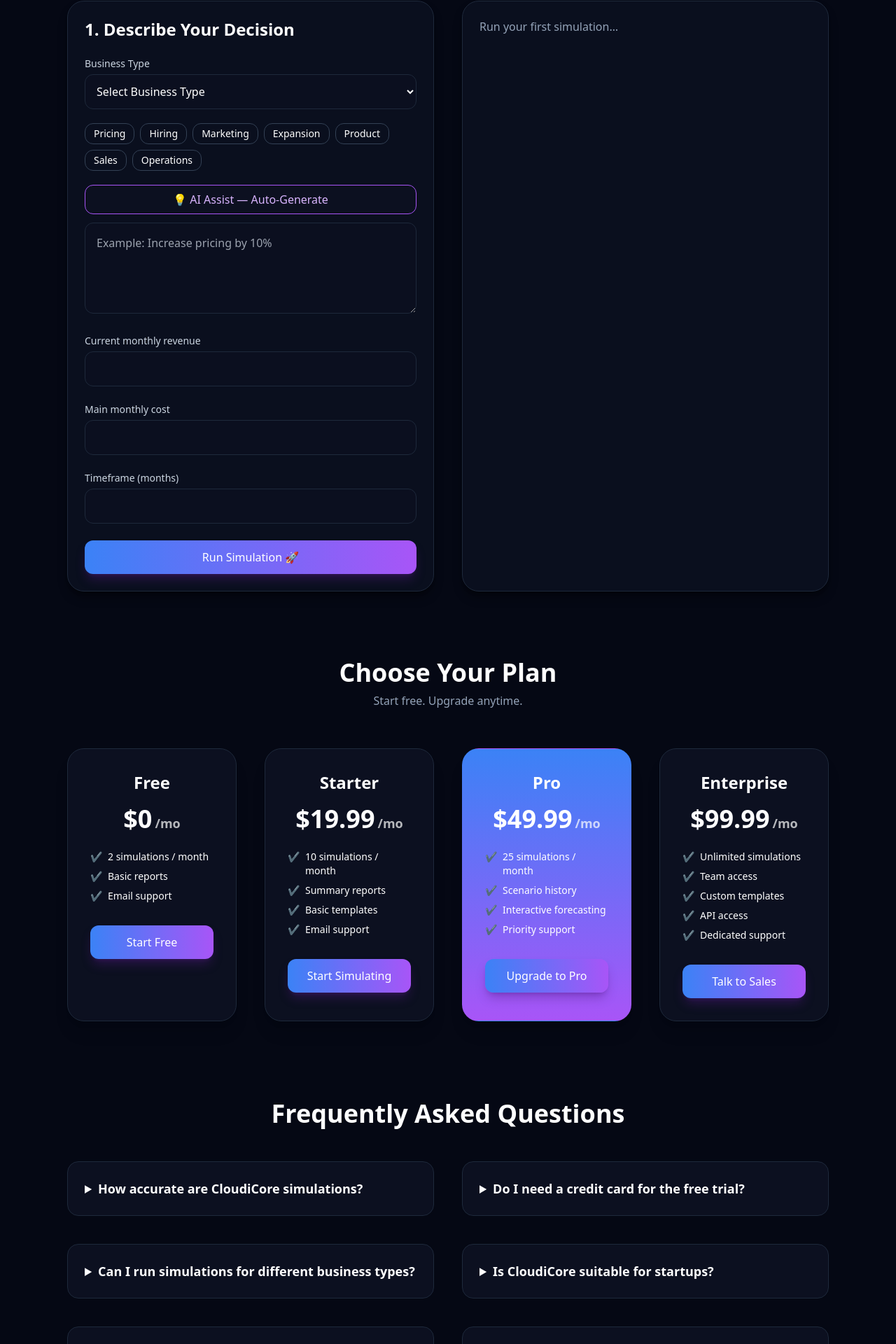
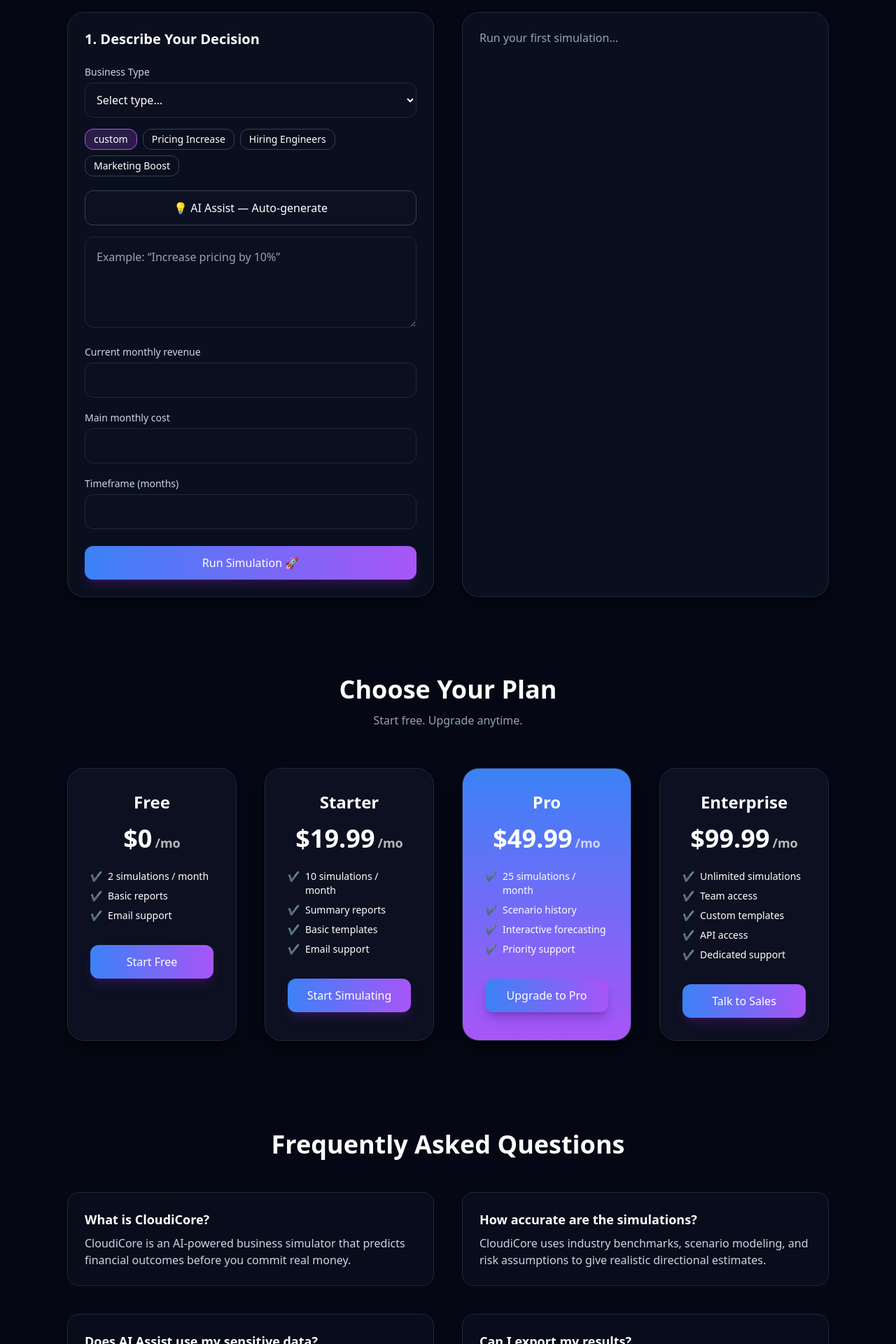
Before and after one commit to Cloudisoft/Cloudisoft.com_Final, a React (Vite) app: page /cloudicore in a window 1280 px wide. Shown: the part 373-2293 px from the top of the page at 70% size. Built offline with nearby package versions, Linux system fonts and the light colour scheme; no server answers.

Commit message:
Update cloudicore.tsx

```diff
--- a/src/pages/cloudicore.tsx
+++ b/src/pages/cloudicore.tsx
@@ -1,15 +1,17 @@
-// ===========================================
-// CloudiCore FULL PAGE (Final Version)
-// ===========================================
+// ======================================================
+// CloudiCore — Final Full Page (AI Assist + PDF Export)
+// ======================================================
+
 import { useState } from "react";
-import html2canvas from "html2canvas";
-import jsPDF from "jspdf";
 import "../index.css";
 import Footer from "../components/Footer";
 
-// ===========================================
-// PAGE COMPONENT
-// ===========================================
+import html2canvas from "html2canvas";
+import jsPDF from "jspdf";
+
+// ======================================================
+// MAIN PAGE
+// ======================================================
 export default function CloudiCore() {
   const [inputs, setInputs] = useState({
     scenario: "",
@@ -21,57 +23,76 @@
   });
 
   const [template, setTemplate] = useState("custom");
-  const [result, setResult] = useState<any>(null);
   const [authOpen, setAuthOpen] = useState(false);
   const [error, setError] = useState("");
+  const [result, setResult] = useState<any>(null);
+  const [loadingAI, setLoadingAI] = useState(false);
+  const [exporting, setExporting] = useState(false);
 
-  // ===========================================
-  // TEMPLATES
-  // ===========================================
-  function applyTemplate(t: string) {
+  // ======================================================
+  // APPLY TEMPLATE
+  // ======================================================
+  const applyTemplate = (t: string) => {
     setTemplate(t);
 
-    const presets: any = {
-      Pricing: "Increase product pricing by 12%",
-      Hiring: "Hire 3 engineers next quarter",
-      Marketing: "Increase marketing budget by 35%",
-      Expansion: "Open new location in Q3",
-      Product: "Launch new premium-tier product",
-      Sales: "Add 2 new SDRs to boost pipeline",
-      Operations: "Automate support workflows",
+    if (t === "Pricing Increase") {
+      setInputs({
+        ...inputs,
+        scenario: "Increase product pricing by 12% to improve margin.",
+      });
+    } else if (t === "Hiring Engineers") {
+      setInputs({
+        ...inputs,
+        scenario: "Hire 3 engineers to accelerate roadmap delivery.",
+      });
+    } else if (t === "Marketing Boost") {
+      setInputs({
+        ...inputs,
+        scenario: "Increase marketing budget 35% to scale acquisition.",
+      });
+    }
   };
 
-    setInputs({
-      ...inputs,
-      scenario: presets[t] || "",
-    });
+  // ======================================================
+  // AI ASSIST
+  // ======================================================
+  const callAiAssist = async () => {
+    if (!inputs.businessType) {
+      setError("Select your business type first.");
+      return;
     }
 
-  // ===========================================
-  // AI ASSIST FEATURE — AUTOGENERATE INPUT
-  // ===========================================
-  function autoGenerateScenario() {
-    const ideas = [
-      "Reduce churn by improving onboarding flow",
-      "Introduce a $9 entry plan to increase activation",
-      "Outsource customer support to cut monthly cost",
-      "Increase ad spend on Google & LinkedIn",
-      "Hire a sales manager to increase conversion",
-      "Bundle features into a new mid-tier plan",
-    ];
+    setLoadingAI(true);
+    setError("");
 
-    const random = ideas[Math.floor(Math.random() * ideas.length)];
+    try {
+      const res = await fetch("/api/ai-assist", {
+        method: "POST",
+        headers: { "Content-Type": "application/json" },
+        body: JSON.stringify({
+          businessType: inputs.businessType,
+          scenario: inputs.scenario,
+        }),
+      });
 
-    setInputs({
-      ...inputs,
-      scenario: random,
-    });
+      const data = await res.json();
+
+      if (data?.suggestion) {
+        setInputs((p) => ({ ...p, scenario: data.suggestion }));
+      } else {
+        setError("AI Assist could not generate a suggestion.");
+      }
+    } catch (err) {
+      setError("AI Assist failed — check backend.");
     }
 
-  // ===========================================
-  // SIMULATION ENGINE (No Charts Version)
-  // ===========================================
-  function runSimulation() {
+    setLoadingAI(false);
+  };
+
+  // ======================================================
+  // SIMULATION ENGINE
+  // ======================================================
+  const runSimulation = () => {
     const rev = Number(inputs.revenue);
     const cst = Number(inputs.cost);
     const t = Number(inputs.months);
@@ -82,98 +103,99 @@
     if (!t) return setError("Enter timeframe.");
     setError("");
 
-    // Simple forecasting model
-    const optimistic = rev * 1.25 - cst;
-    const expected = rev * 1.12 - cst;
-    const cautious = rev * 0.92 - cst;
+    const optimistic = rev * 1.2 - cst;
+    const expected = rev * 1.1 - cst;
+    const cautious = rev * 0.95 - cst;
 
-    const breakEven =
-      expected > 0 ? Math.max(1, Math.round((cst - rev) / expected) + 1) : null;
+    const risk = Math.floor(Math.random() * 30) + 40;
 
     setResult({
       optimistic,
       expected,
       cautious,
-      breakEven,
-      risk: Math.round(Math.random() * 35 + 40),
+      risk,
     });
-  }
+  };
 
-  // ===========================================
-  // EXPORT PDF
-  // ===========================================
-  async function exportPDF() {
-    const capture = document.querySelector("#sim-results");
-    if (!capture) return;
+  // ======================================================
+  // PDF EXPORT
+  // ======================================================
+  const exportPDF = async () => {
+    if (!result) return;
+    setExporting(true);
 
-    const canvas = await html2canvas(capture as HTMLElement);
-    const img = canvas.toDataURL("image/png");
+    const element = document.querySelector("#pdf-export-area") as HTMLElement;
+    const canvas = await html2canvas(element);
+
+    const imgData = canvas.toDataURL("image/png");
 
     const pdf = new jsPDF("p", "mm", "a4");
-    pdf.addImage(img, "PNG", 8, 8, 195, 0);
-    pdf.save("cloudicore_report.pdf");
-  }
+    const pageWidth = pdf.internal.pageSize.getWidth();
+    pdf.addImage(imgData, "PNG", 0, 0, pageWidth, 0);
 
-  // ===========================================
-  // RENDER UI
-  // ===========================================
+    pdf.save("cloudicore-result.pdf");
+    setExporting(false);
+  };
+
+  // ======================================================
+  // UI
+  // ======================================================
   return (
     <div className="bg-cloudi-bg min-h-screen text-white pb-32">
 
-      {/* HERO SECTION */}
-      <section className="section text-center pt-24 pb-10">
+      {/* HERO */}
+      <section className="section text-center pt-24 pb-14">
         <h1 className="text-5xl sm:text-6xl font-extrabold">
           CloudiCore
           <br />
           <span className="gradient-text">Decision Simulator</span>
         </h1>
+
         <p className="max-w-3xl mx-auto mt-4 text-slate-300 text-lg">
-          Simulate pricing, hiring, marketing, and expansion decisions — instantly.
+          Simulate pricing, hiring, marketing, and operational decisions before committing budget.
         </p>
+
         <div className="flex justify-center gap-3 mt-6">
           <span className="btn-secondary">7-Day Free Trial</span>
           <span className="btn-secondary">No Credit Card Required</span>
         </div>
       </section>
 
-      {/* SIMULATOR SECTION */}
+      {/* SIMULATOR */}
       <section className="section grid grid-cols-1 lg:grid-cols-2 gap-10">
 
-        {/* LEFT CARD */}
+        {/* LEFT PANEL */}
         <div className="card">
-          <h2 className="text-2xl font-semibold mb-5">1. Describe Your Decision</h2>
+          <h2 className="text-xl font-semibold mb-5">1. Describe Your Decision</h2>
 
           {/* Business Type */}
           <label className="text-sm text-slate-300">Business Type</label>
           <select
-            className="w-full bg-cloudi-card/60 p-3 rounded-xl border border-slate-800 mt-1 mb-5"
+            className="w-full bg-cloudi-card/60 rounded-xl p-3 border border-slate-800 mt-1 mb-4"
             value={inputs.businessType}
-            onChange={(e) => setInputs({ ...inputs, businessType: e.target.value })}
+            onChange={(e) =>
+              setInputs({ ...inputs, businessType: e.target.value })
+            }
           >
-            <option value="">Select Business Type</option>
-            <option>SaaS</option>
-            <option>E-commerce</option>
-            <option>Agency / Services</option>
-            <option>Marketplace</option>
-            <option>Retail / Local Business</option>
-            <option>Manufacturing</option>
+            <option value="">Select type…</option>
+            <option value="SaaS">SaaS</option>
+            <option value="E-commerce">E-commerce</option>
+            <option value="Agency">Agency</option>
+            <option value="Marketplace">Marketplace</option>
+            <option value="AI Startup">AI Startup</option>
           </select>
 
           {/* Templates */}
           <div className="flex gap-2 flex-wrap mb-5">
-            {[
-              "Pricing",
-              "Hiring",
-              "Marketing",
-              "Expansion",
-              "Product",
-              "Sales",
-              "Operations",
-            ].map((t) => (
+            {["custom", "Pricing Increase", "Hiring Engineers", "Marketing Boost"].map((t) => (
               <button
                 key={t}
                 onClick={() => applyTemplate(t)}
-                className="px-3 py-1 rounded-xl border border-slate-700 text-sm hover:border-purple-500"
+                className={`px-3 py-1 rounded-xl border text-sm ${
+                  t === template
+                    ? "border-purple-500 bg-purple-500/20"
+                    : "border-slate-700"
+                }`}
               >
                 {t}
               </button>
@@ -182,19 +204,22 @@
 
           {/* AI Assist */}
           <button
-            className="w-full mb-3 px-4 py-2 rounded-xl bg-cloudi-card border border-purple-500 text-purple-300 hover:bg-purple-500/20"
-            onClick={autoGenerateScenario}
+            className="btn-secondary w-full mb-4 flex items-center justify-center gap-2"
+            onClick={callAiAssist}
           >
-            💡 AI Assist — Auto-Generate
+            💡 AI Assist — Auto-generate
+            {loadingAI && "…"}
           </button>
 
-          {/* Scenario Input */}
+          {/* Scenario */}
           <textarea
             rows={4}
-            placeholder="Example: Increase pricing by 10%"
+            placeholder='Example: “Increase pricing by 10%”'
+            className="w-full bg-cloudi-card/60 rounded-xl p-4 border border-slate-800"
             value={inputs.scenario}
-            onChange={(e) => setInputs({ ...inputs, scenario: e.target.value })}
-            className="w-full bg-cloudi-card/60 rounded-xl p-4 border border-slate-800"
+            onChange={(e) =>
+              setInputs({ ...inputs, scenario: e.target.value })
+            }
           />
 
           {/* Inputs */}
@@ -202,39 +227,34 @@
           <Field label="Main monthly cost" name="cost" inputs={inputs} setInputs={setInputs} />
           <Field label="Timeframe (months)" name="months" inputs={inputs} setInputs={setInputs} />
 
-          {error && <p className="text-red-400 mt-4">{error}</p>}
+          {error && <p className="text-red-400 mt-3">{error}</p>}
 
           <button className="btn-primary w-full mt-6" onClick={runSimulation}>
             Run Simulation 🚀
           </button>
         </div>
 
-        {/* RIGHT CARD */}
-        <div className="card" id="sim-results">
+        {/* RESULTS PANEL */}
+        <div className="card" id="pdf-export-area">
           {!result ? (
             <p className="text-slate-400">Run your first simulation…</p>
           ) : (
             <>
-              {/* Results */}
-              <div className="p-4 rounded-xl bg-cloudi-card/60 border border-slate-800">
-                <p className="text-sm text-slate-300">Break-even</p>
-                <p className="text-3xl font-bold">
-                  {result.breakEven ? `${result.breakEven} months` : "No recovery expected"}
-                </p>
-              </div>
-
-              <div className="grid grid-cols-1 gap-4 mt-4">
               <Outcome label="Optimistic" value={result.optimistic} color="text-green-400" />
               <Outcome label="Expected" value={result.expected} color="text-yellow-300" />
               <Outcome label="Cautious" value={result.cautious} color="text-red-400" />
+
+              <div className="mt-6 bg-cloudi-card/60 p-4 rounded-xl border border-slate-800">
+                <p className="text-sm text-slate-300">Risk Index</p>
+                <p className="text-4xl font-bold">{result.risk}/100</p>
               </div>
 
-              <p className="mt-6 text-lg">
-                <span className="font-semibold">Risk Index:</span> {result.risk}/100
-              </p>
-
-              <button className="btn-secondary w-full mt-6" onClick={exportPDF}>
-                Export to PDF 📦
+              {/* PDF EXPORT BUTTON */}
+              <button
+                className="btn-secondary w-full mt-6 flex justify-center items-center gap-2"
+                onClick={exportPDF}
+              >
+                {exporting ? "Exporting…" : "Export PDF 📄"}
               </button>
 
               <button
@@ -248,31 +268,31 @@
         </div>
       </section>
 
-      {/* PRICING SECTION */}
+      {/* PRICING */}
       <Pricing />
 
-      {/* FAQ SECTION */}
+      {/* FAQ */}
       <FAQ />
 
       {/* FOOTER */}
       <Footer />
 
       {/* AUTH MODAL */}
-      {authOpen && <Auth close={() => setAuthOpen(false)} />}
+      {authOpen && <AuthModal close={() => setAuthOpen(false)} />}
     </div>
   );
 }
 
-// ===========================================
-// INPUT FIELD
-// ===========================================
+// ======================================================
+// INPUT FIELD COMPONENT
+// ======================================================
 function Field({ label, name, inputs, setInputs }: any) {
   return (
-    <div className="mt-5">
+    <div className="mt-4">
       <label className="text-sm text-slate-300">{label}</label>
       <input
+        type="number"
         className="w-full bg-cloudi-card/60 rounded-xl p-3 border border-slate-800 mt-1"
-        type="number"
         value={inputs[name]}
         onChange={(e) => setInputs({ ...inputs, [name]: e.target.value })}
       />
@@ -280,33 +300,38 @@
   );
 }
 
-// ===========================================
-// OUTCOME BOX
-// ===========================================
+// ======================================================
+// RESULT CARD
+// ======================================================
 function Outcome({ label, value, color }: any) {
   return (
-    <div className="p-4 rounded-xl bg-cloudi-card/60 border border-slate-800">
-      <p className={`font-semibold ${color}`}>{label}</p>
+    <div className="bg-cloudi-card/60 rounded-xl p-4 border border-slate-800 mt-3">
+      <p className={`font-medium ${color}`}>{label}</p>
       <p className="text-2xl font-bold mt-1">${value.toLocaleString()}</p>
     </div>
   );
 }
 
-// ===========================================
-// PRICING  (Your EXACT Design)
-// ===========================================
+// ======================================================
+// PRICING (Original Version — Unchanged)
+// ======================================================
 function Pricing() {
   return (
-    <section className="section mt-24 text-center">
+    <section className="section text-center mt-28">
       <h2 className="text-4xl font-bold">Choose Your Plan</h2>
-      <p className="text-slate-400 mt-2">Start free. Upgrade anytime.</p>
+      <p className="text-slate-400 mt-3">Start free. Upgrade anytime.</p>
 
       <div className="grid grid-cols-1 md:grid-cols-4 gap-10 mt-14">
+
         {/* FREE */}
         <PriceCard
           name="Free"
           price="$0"
-          features={["2 simulations / month", "Basic reports", "Email support"]}
+          features={[
+            "2 simulations / month",
+            "Basic reports",
+            "Email support",
+          ]}
           cta="Start Free"
         />
 
@@ -323,11 +348,11 @@
           cta="Start Simulating"
         />
 
-        {/* PRO (HIGHLIGHT) */}
+        {/* PRO */}
         <PriceCard
-          highlight
           name="Pro"
           price="$49.99"
+          highlight
           features={[
             "25 simulations / month",
             "Scenario history",
@@ -355,18 +380,16 @@
   );
 }
 
-// PRICE CARD
 function PriceCard({ name, price, features, cta, highlight }: any) {
   return (
     <div
-      className={`rounded-3xl p-8 border shadow-xl ${
+      className={`rounded-3xl p-8 border border-slate-800 shadow-xl shadow-black/40 ${
         highlight
-          ? "bg-gradient-to-b from-blue-500 to-purple-500 text-white border-transparent"
-          : "bg-cloudi-card border-slate-800"
+          ? "bg-gradient-to-b from-blue-500 to-purple-500 text-white"
+          : "bg-cloudi-card"
       }`}
     >
       <h3 className="text-2xl font-bold">{name}</h3>
-
       <p className="text-4xl font-extrabold mt-4">
         {price}
         <span className="text-lg opacity-70 ml-1">/mo</span>
@@ -375,7 +398,8 @@
       <ul className="mt-6 space-y-2 text-left text-sm">
         {features.map((f: string, idx: number) => (
           <li key={idx} className="flex gap-2">
-            ✔️ <span>{f}</span>
+            <span>✔️</span>
+            <span>{f}</span>
           </li>
         ))}
       </ul>
@@ -385,91 +409,89 @@
   );
 }
 
-// ===========================================
-// FAQ SECTION (2 Columns, Spaced & Descriptive)
-// ===========================================
+// ======================================================
+// FAQ SECTION
+// ======================================================
 function FAQ() {
-  const items = [
+  const faqs = [
     {
-      q: "How accurate are CloudiCore simulations?",
-      a: "CloudiCore uses industry-standard forecasting assumptions, combined with your inputs, to estimate optimistic, expected, and cautious outcomes. These are directional projections—not guaranteed financial results—but offer strong decision clarity.",
+      q: "What is CloudiCore?",
+      a: "CloudiCore is an AI-powered business simulator that predicts financial outcomes before you commit real money.",
     },
     {
-      q: "Do I need a credit card for the free trial?",
-      a: "No. The free 7-day trial requires no payment method. You get full access to simulations and can upgrade anytime.",
+      q: "How accurate are the simulations?",
+      a: "CloudiCore uses industry benchmarks, scenario modeling, and risk assumptions to give realistic directional estimates.",
     },
     {
-      q: "Can I run simulations for different business types?",
-      a: "Yes. Choose from SaaS, e-commerce, agency, marketplace, retail, or manufacturing. CloudiCore adjusts its internal logic to match your industry.",
+      q: "Does AI Assist use my sensitive data?",
+      a: "No. It only uses the text you provide during your session. Nothing is stored or shared.",
     },
     {
-      q: "Is CloudiCore suitable for startups?",
-      a: "Absolutely. Early-stage founders use CloudiCore to test pricing changes, hiring plans, and go-to-market decisions before spending real budget.",
+      q: "Can I export my results?",
+      a: "Yes! You can export simulation results as PDF and share with investors or your team.",
     },
     {
-      q: "Can I export reports?",
-      a: "Yes. You can export simulation summaries as PDFs with one click—perfect for investors or internal planning.",
+      q: "Is the free plan really free?",
+      a: "Absolutely. No credit card needed. You get 2 simulations per month.",
     },
     {
-      q: "What happens if I hit my plan simulation limit?",
-      a: "You can upgrade instantly without losing any historical results or saved simulations.",
-    },
-    {
-      q: "Is my data secure?",
-      a: "CloudiCore uses industry-grade encryption, secure logging, and zero data sharing. Your simulation data is 100% private.",
-    },
-    {
-      q: "Can my team collaborate?",
-      a: "Yes—Pro and Enterprise plans include team access, shared simulations, and collaborative dashboards.",
+      q: "Do I need technical skills?",
+      a: "No. CloudiCore is designed for founders, managers, and operators — zero technical knowledge required.",
     },
   ];
 
   return (
-    <section className="section mt-28">
+    <section className="section mt-32">
       <h2 className="text-4xl font-bold text-center">Frequently Asked Questions</h2>
 
-      <div className="mt-12 grid grid-cols-1 md:grid-cols-2 gap-10">
-        {items.map((item, i) => (
-          <details
-            key={i}
-            className="bg-cloudi-card p-6 rounded-2xl border border-slate-800"
-          >
-            <summary className="cursor-pointer text-lg font-semibold">
-              {item.q}
-            </summary>
-            <p className="text-slate-300 mt-3 leading-relaxed">{item.a}</p>
-          </details>
+      <div className="grid grid-cols-1 md:grid-cols-2 gap-10 mt-12">
+        {faqs.map((f, i) => (
+          <div key={i} className="bg-cloudi-card/60 p-6 rounded-2xl border border-slate-800">
+            <p className="text-lg font-semibold">{f.q}</p>
+            <p className="text-slate-300 mt-2">{f.a}</p>
+          </div>
         ))}
       </div>
-
-      <div className="h-20" />
     </section>
   );
 }
 
-// ===========================================
+// ======================================================
 // AUTH MODAL
-// ===========================================
-function Auth({ close }: any) {
+// ======================================================
+function AuthModal({ close }: any) {
   return (
-    <div className="fixed inset-0 bg-black/70 backdrop-blur flex items-center justify-center p-4 z-50">
-      <div className="bg-cloudi-card rounded-2xl p-8 w-full max-w-md border border-slate-700">
-        <h2 className="text-2xl font-bold mb-4">Create Account</h2>
+    <div className="fixed inset-0 bg-black/70 flex justify-center items-center p-6 z-50">
+      <div className="bg-cloudi-card p-8 rounded-3xl max-w-md w-full border border-slate-800 shadow-xl">
+
+        <h2 className="text-3xl font-bold mb-6">Create Account</h2>
+
+        <button className="w-full bg-white text-black py-3 rounded-xl font-medium mb-3">
+          Continue with Google
+        </button>
+
+        <button className="w-full bg-white text-black py-3 rounded-xl font-medium mb-4">
+          Continue with Microsoft
+        </button>
 
         <input
-          placeholder="Email"
-          className="w-full p-3 rounded-xl bg-cloudi-card/60 border border-slate-700 mb-3"
+          type="email"
+          placeholder="Work email"
+          className="w-full bg-cloudi-card/60 p-3 rounded-xl border border-slate-700 mb-3"
         />
         <input
           type="password"
           placeholder="Password"
-          className="w-full p-3 rounded-xl bg-cloudi-card/60 border border-slate-700 mb-3"
+          className="w-full bg-cloudi-card/60 p-3 rounded-xl border border-slate-700"
         />
 
-        <button className="btn-primary w-full mt-3">Continue</button>
+        <button className="btn-primary w-full mt-6">Sign Up</button>
 
-        <button className="btn-secondary w-full mt-4" onClick={close}>
-          Cancel
+        <button
+          className="text-slate-400 mt-4 w-full text-center text-sm"
+          onClick={close}
+        >
+          Close
         </button>
       </div>
     </div>
```
Lines whose indentation alone changed are shown as unchanged.
